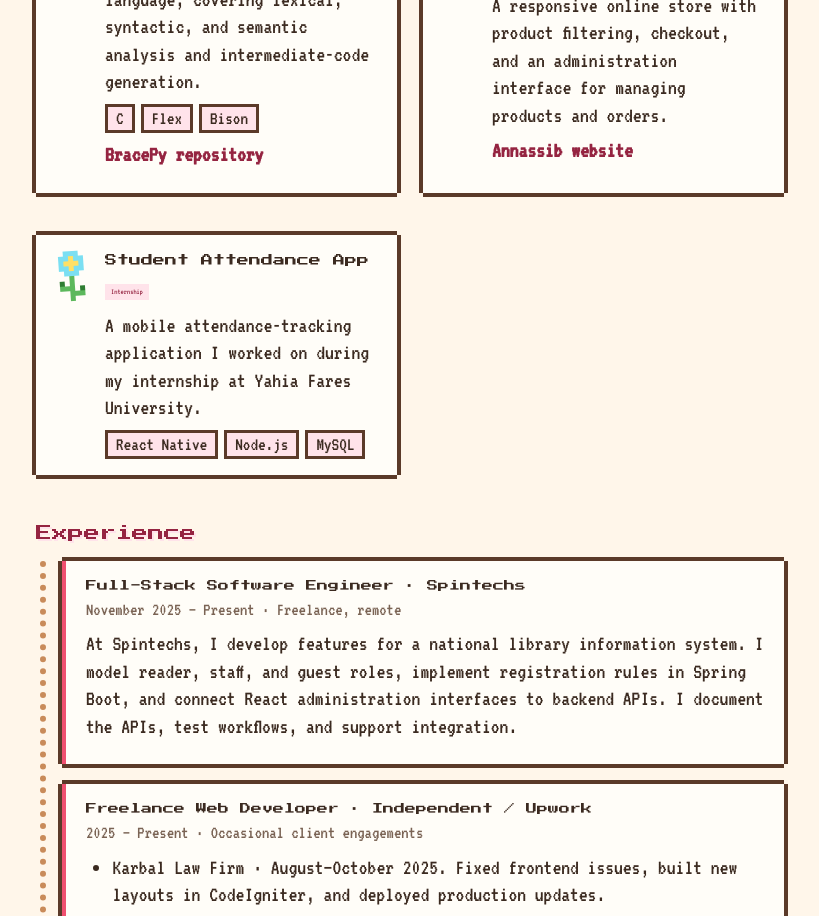
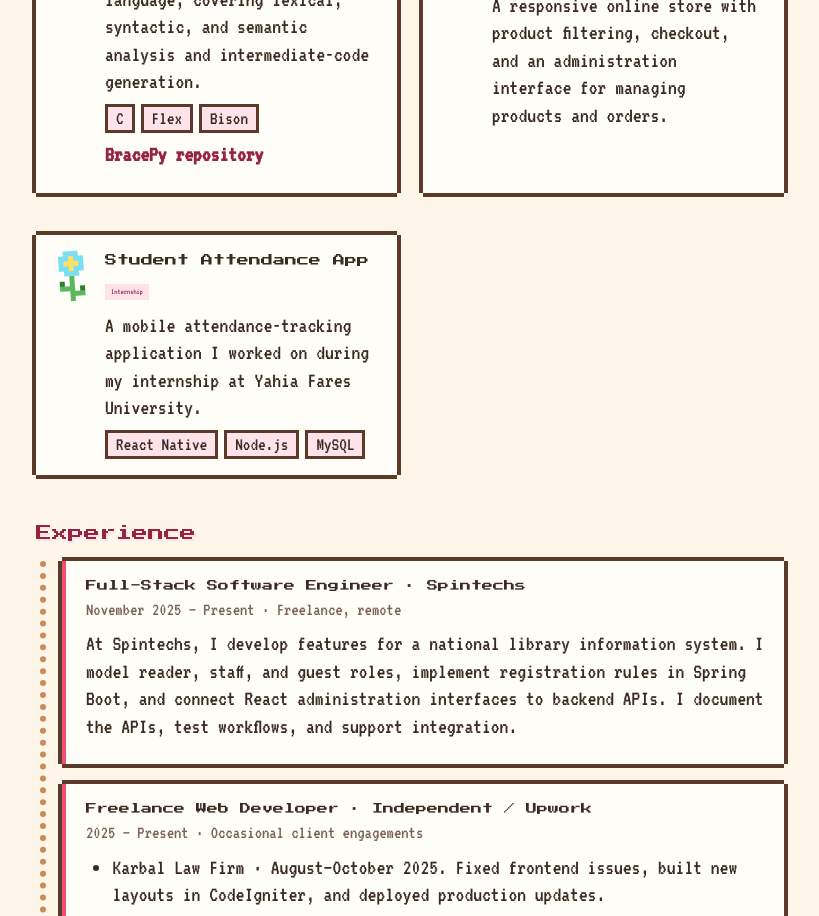
Before and after one commit to HadjerL/HadjerL.github.io, a React (Vite) app: page / in a window 1280 px wide. Shown: the part 2300-3216 px from the top of the page, without its empty margins (382-1201 px from the left). Built offline with nearby package versions, Linux system fonts and the light colour scheme.

Commit message:
fix(portfolio): remove unavailable Annassib link

```diff
--- a/public/locales/en/translation.json
+++ b/public/locales/en/translation.json
@@ -61,8 +61,7 @@
     },
     "shop": {
       "title": "Annassib — E-commerce Platform",
-      "summary": "A responsive online store with product filtering, checkout, and an administration interface for managing products and orders.",
-      "link": "Annassib website"
+      "summary": "A responsive online store with product filtering, checkout, and an administration interface for managing products and orders."
     },
     "att": {
       "title": "Student Attendance App",
--- a/public/locales/fr/translation.json
+++ b/public/locales/fr/translation.json
@@ -61,8 +61,7 @@
     },
     "shop": {
       "title": "Annassib — Plateforme e-commerce",
-      "summary": "Une boutique adaptée aux mobiles avec filtrage des produits, parcours de commande et interface d’administration des produits et des commandes.",
-      "link": "Site Annassib"
+      "summary": "Une boutique adaptée aux mobiles avec filtrage des produits, parcours de commande et interface d’administration des produits et des commandes."
     },
     "att": {
       "title": "Application de suivi des présences",
--- a/src/data/projects.ts
+++ b/src/data/projects.ts
@@ -35,7 +35,6 @@ const projectCatalog = [
   },
   {
     id: 'shop', petal: '#FF8FA8',
-    url: 'https://annassib.com',
     technologies: [],
     status: 'client',
   },
```
